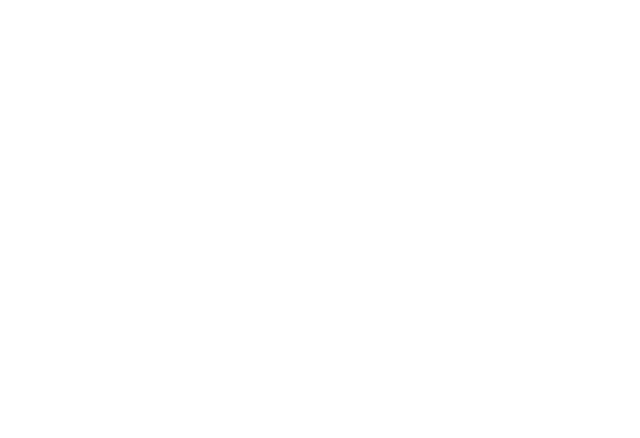
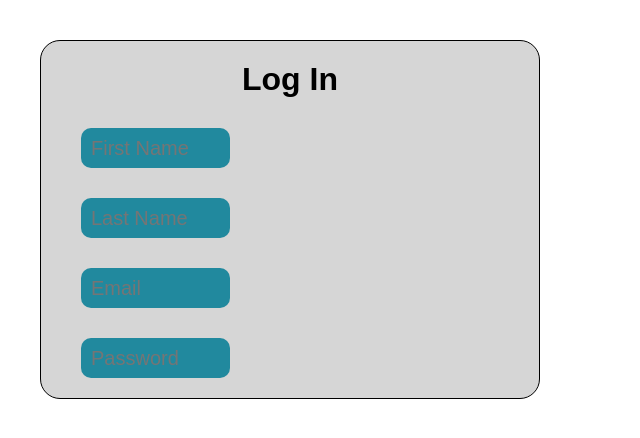
Before and after one commit to Hallie173/PBL4-Heart-Diseases-Prediction, a React (Create React App) app: page /login in a window 1280 px wide. Shown: the top 438 px of the page, without its empty margins (0-640 px from the left). Built offline with nearby package versions, Linux system fonts and the light colour scheme; the HTML template or start-up script is replaced by a standard one.

Commit message:
daily commit

```diff
--- a/src/components/LogIn.js
+++ b/src/components/LogIn.js
@@ -3,7 +3,7 @@
 
 function LogIn() {
     return (
-        <div className="login hidden">
+        <div className="login">
         <form>
           <h1>Log In</h1>
           <div className="form-control">
--- a/src/components/SignUp.css
+++ b/src/components/SignUp.css
@@ -24,12 +24,27 @@
 }
 
 form {
+    border: 1px solid black;
+    border-radius: 20px;
+    padding: 20px;
     width: 500px;
-    margin: 30px auto;
     background: var(--color4);
-    padding: 20px;
 }
 
-input {
-    background: var(--color5);
+.form-control input {
+    width: 100%;
+    height: 40px;
+    font-size: 20px;
+    background: var(--color3);
+    border: none;
+    outline: none;
+    border-radius: 10px;
+    padding: 0 10px;
+    transition: 0.3s;
+    margin: 0 20px;
 }
+
+.form-control input:focus {
+    background: var(--color2);
+    border: 2px solid var(--color4);
+}
```
